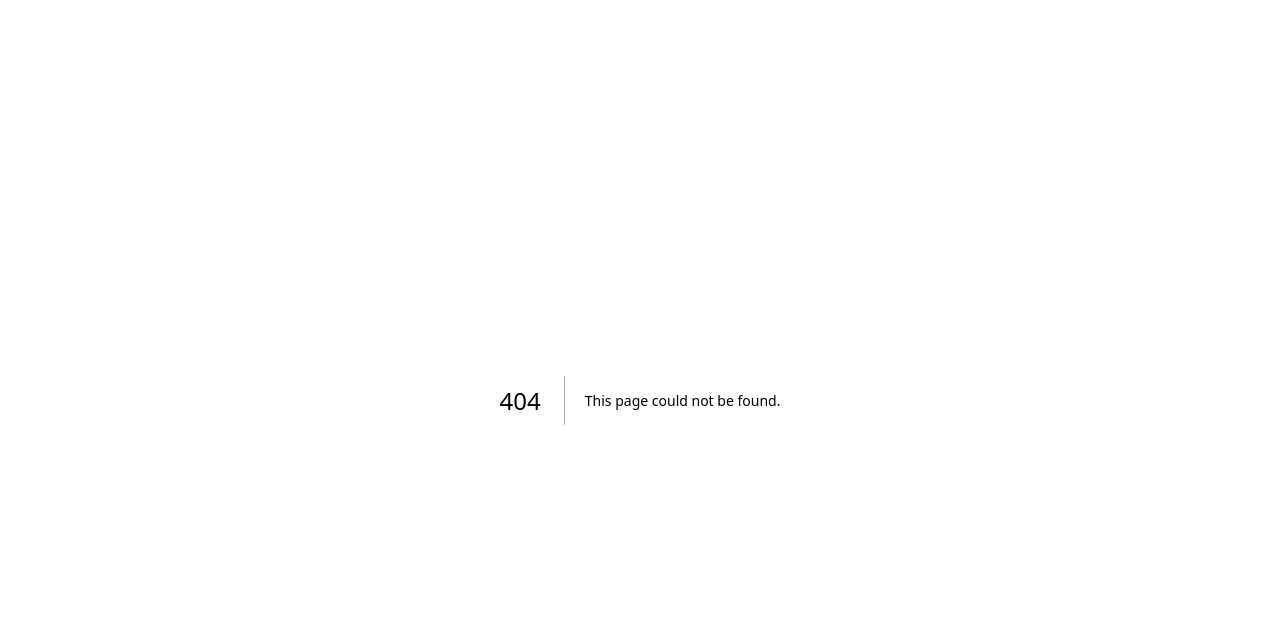
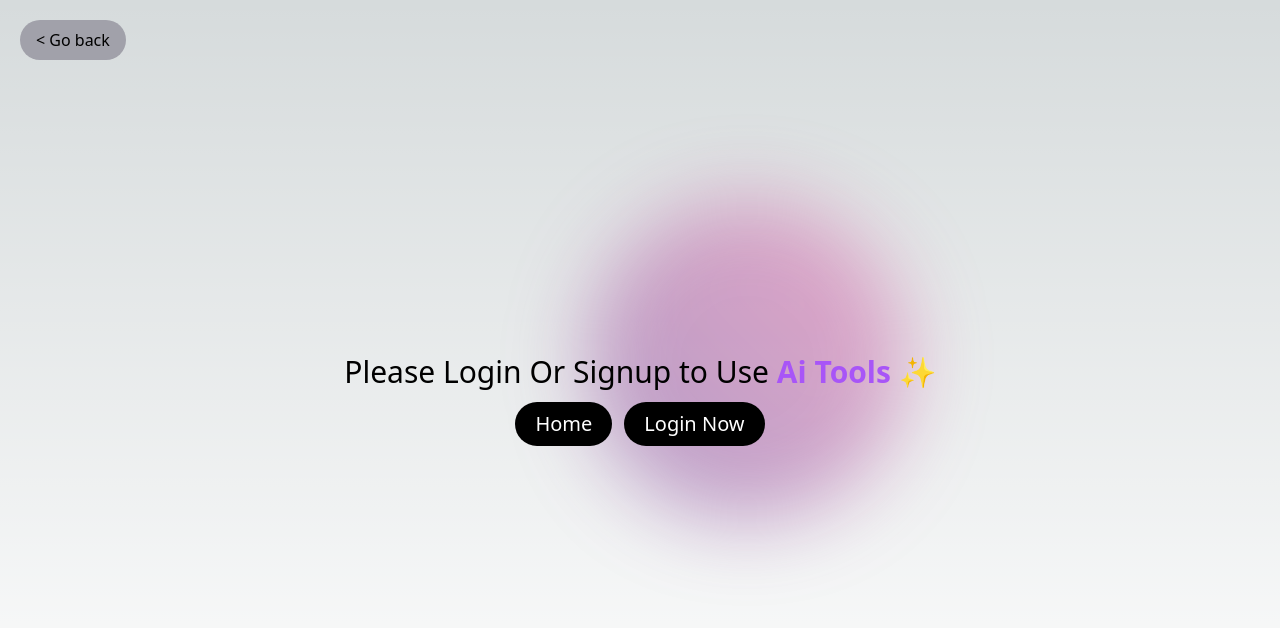
Before and after one commit to adilsarfraz02/Codemint-Ai, a Next.js app: page /userNot in a window 1280 px wide. Before the commit this address had no page. Shown: the top 628 px of the page. Built offline with nearby package versions, Linux system fonts and the light colour scheme; no server answers.

Commit message:
some bugs fix

```diff
--- a/components/DropDown.jsx
+++ b/components/DropDown.jsx
@@ -52,7 +52,7 @@ export default function DropDown() {
             <Menu.Item>
               {({ active }) => (
                 <Link
-                  href="/"
+                  href="/admin"
                   className={classNames(
                     active ? 'bg-gray-300 backdrop-blur-2xl shadow-md text-pink-500/80' : '',
                     'grid grid-cols-1 transition-colors gap-1 px-2 py-2 w-full rounded-md'
@@ -65,13 +65,13 @@ export default function DropDown() {
             <Menu.Item>
               {({ active }) => (
                 <a
-                  href="#"
-                  className={classNames(
-                    active ? 'bg-gray-300 backdrop-blur-2xl shadow-md text-pink-500/80' : '',
+                onClick={() => signOut()}
+                className={ classNames(
+                    active ? 'bg-red-200 backdrop-blur-2xl shadow-md cursor-pointer text-red-500' : '',
                     'grid grid-cols-1 transition-colors gap-1 px-2 py-2 w-full rounded-md'
                   )}
                 >
-                    <span className="flex gap-1 items-center"><IoCog className='text-center text-3xl'/> Settings</span>
+                    <span className="flex gap-1 items-center"><IoCog className='text-center text-3xl'/> Logout</span>
                 </a>
               )}
             </Menu.Item>
--- a/components/Hero2.jsx
+++ b/components/Hero2.jsx
@@ -3,10 +3,12 @@ import React ,{useEffect,useRef} from 'react'
 import Link from "next/link"
 import AboutSection from '../pages/Sections/AboutSec';
 import Cta from '../pages/Sections/Cta';
+import { useSession } from 'next-auth/react';
 
 const AboutSec = () => {
 
   const exampleDiv = useRef(null);
+  const {data: session} = useSession();
 
   return (
     <div className=''>
@@ -21,7 +23,7 @@ const AboutSec = () => {
       {/* about Website*/}
       <section className='h-auto '>
         <h3 className='text-center my-12'>
-          <Link href="/tools/chatGPT">
+          <Link href={session ? "/tools/chatGPT" : '/userNot'}>
           <span className='px-5 py-2 border-2 rounded-full border-gray-500/30 hover:border-gray-500/50 transition-colors'>Big Codemint ChatGPT Updates Released! 🎉</span>
           </Link>
         </h3>
--- a/pages/Sections/ToolsSec.jsx
+++ b/pages/Sections/ToolsSec.jsx
@@ -1,6 +1,8 @@
 import Link from 'next/link'
 import React from 'react'
 import {Card, CardBody, Image, CardFooter} from "@nextui-org/react";
+import { useSession } from 'next-auth/react';
+
 
 const dataTools = [
     {
@@ -21,19 +23,20 @@ const dataTools = [
 ]
 
 function ToolsSec() {
+    const {data : session} = useSession();
     return (
         <main className='py-12'>
             <h1 className="text-center text-5xl text-transparent bg-clip-text
-        bg-gradient-to-bl font-bold from-pink-500 to-violet-500">
+                            bg-gradient-to-bl font-bold from-pink-500 to-violet-500">
                 Our Tools
             </h1>
             <div className="grid grid-cols-3 py-12 max-md:grid-cols-2 gap-6 px-4 max-sm:grid-cols-1 w-full h-auto">
                 {dataTools.map((item, index) => (
-                    <Link href={item.link} className='bg-zinc-400/10 rounded-xl hover:text-purple-500 transition' key={index}>
+                    <Link href={session ? item.link : '/userNot' } className='bg-zinc-400/10 rounded-xl hover:text-purple-500 transition' key={index}>
                         <Card className="py-4">
 
                             <CardBody className="overflow-visible py-2">
-                                <Image
+                                <img
                                     alt={item.title}
                                     className="object-cover h-[280px] rounded-xl w-[460px]"
                                     src={item.img}
--- /dev/null
+++ b/pages/admin.jsx
@@ -0,0 +1,33 @@
+import Link from 'next/link'
+import React, { useState } from 'react'
+import { useSession } from 'next-auth/react';
+import { useRouter } from 'next/router';
+import Admin from '../@admin/Admin'
+const back = '< Go back'
+const UserNot = () => {
+    const [home, setHome] = useState(false);
+    const [login, setLogin] = useState(false);
+    const { data: session } = useSession();
+    const router = useRouter();
+
+    if (!session) {
+
+        return (
+            <div className=' h-screen w-full grid place-content-center overflow-hidden'>
+                <div className="w-1/4 delay-700 transition translate-x-1/2 rounded-full -z-10 h-80 blur-2xl absolute bg-gradient-to-bl from-pink-500/40 to-purple-900/40 left-1/3 top-1/4"></div>
+                <Link href="/tools" className='dark:bg-zinc-700/50 bg-zinc-400 absolute mt-5 ml-5 hover:opacity-80 transition-all w-fit px-4 py-2 rounded-3xl'>{back}</Link>
+                <h1 className="text-3xl mx-auto text-center ">Please Login Or Signup to Use <span className='text-purple-500 font-bold'>Dashboard</span> ✨</h1>
+                <div className="flex justify-center mt-3 gap-3">
+                    <Link href="/" onClick={() => { setHome(true) }} className={`dark:bg-white bg-black text-white text-xl dark:text-black py-2 rounded-full px-5 hover:opacity-80 ${home ? 'cursor-not-allowed opacity-40' : ''}`}>Home</Link>
+                    <Link onClick={() => { setLogin(true) }} href="/login" className={`dark:bg-white text-xl bg-black text-white dark:text-black py-2 rounded-full px-5 hover:opacity-80 ${login ? 'cursor-not-allowed opacity-40' : ''}`}>Login Now </Link>
+                </div>
+            </div>
+        )
+    } else {
+        return (
+            <Admin />
+        )
+    }
+}
+
+export default UserNot
--- a/pages/login.jsx
+++ b/pages/login.jsx
@@ -61,7 +61,7 @@ const login = () => {
     )
   }
   else{
-    router.push("/")
+    router.push("/admin")
     return(
       <div className='min-h-screen text-4xl -translate-y-1/2 text-center mx-auto'>
         You Are Login in 🤷‍♀️
--- a/pages/tools.jsx
+++ b/pages/tools.jsx
@@ -1,11 +1,13 @@
 import Head from 'next/head'
 import Link from 'next/link'
-import React from 'react'
+import React, { useState } from 'react'
 import { tools } from './api/Tools/ToolsPage'
 import Header from '../components/Header'
 import Footer from '../components/Footer'
+import { useSession, signIn, signOut } from "next-auth/react"
 
 const Tools = () => {
+  const { data: session } = useSession()
   return (
     <>
       <Header/>
@@ -22,7 +24,7 @@ const Tools = () => {
         <div id='tools' className="grid  grid-cols-3 mt-20 gap-8 max-sm:px-12 mx-auto px-32 max-md:grid-cols-2 max-sm:grid-cols-1">
           {tools.map((tool) => (
             <>
-             <Link href={tool.link} className=' overflow-hidden shadow-2xl block relative inc-800/80 rounded-3xl'>
+             <Link href={session ? tool.link : '/userNot'} className=' overflow-hidden shadow-2xl block relative inc-800/80 rounded-3xl'>
              <img
                 src={tool.video}
                 loop='true'
--- /dev/null
+++ b/pages/userNot.jsx
@@ -0,0 +1,35 @@
+import Link from 'next/link'
+import React, { useState } from 'react'
+import { useSession } from 'next-auth/react';
+import { useRouter } from 'next/router';
+
+const back = '< Go back'
+const UserNot = () => {
+    const[home,setHome] = useState(false);
+    const[login,setLogin] = useState(false);
+    const {data: session} = useSession();
+    const router = useRouter();
+
+ if(!session){
+  return (
+    <div className=' h-screen w-full grid place-content-center overflow-hidden'>
+        <div className="w-1/4 delay-700 transition translate-x-1/2 rounded-full -z-10 h-80 blur-2xl absolute bg-gradient-to-bl from-pink-500/40 to-purple-900/40 left-1/3 top-1/4"></div>
+        <Link href="/tools" className='dark:bg-zinc-700/50 bg-zinc-400 absolute mt-5 ml-5 hover:opacity-80 transition-all w-fit px-4 py-2 rounded-3xl'>{back}</Link>
+      <h1 className="text-3xl mx-auto text-center ">Please Login Or Signup to Use <span className='text-purple-500 font-bold'>Ai Tools</span> ✨</h1>
+        <div className="flex justify-center mt-3 gap-3">
+            <Link href="/" onClick={() => {setHome(true)}} className={`dark:bg-white bg-black text-white text-xl dark:text-black py-2 rounded-full px-5 hover:opacity-80 ${home ? 'cursor-not-allowed opacity-40': ''}`}>Home</Link>
+            <Link onClick={() => {setLogin(true)}} href="/login" className={`dark:bg-white text-xl bg-black text-white dark:text-black py-2 rounded-full px-5 hover:opacity-80 ${login ? 'cursor-not-allowed opacity-40': ''}`}>Login Now </Link>
+        </div>
+    </div>
+  )
+ }else{
+  router.push("/blogs")
+  return(
+    <div className='min-h-screen text-4xl -translate-y-1/2 text-center mx-auto'>
+      You Are Login in 🤷‍♀️
+    </div>
+  )
+ }
+}
+
+export default UserNot
```
Also changed, not shown: 1 other file (tests, documents, lock files or other folders).
